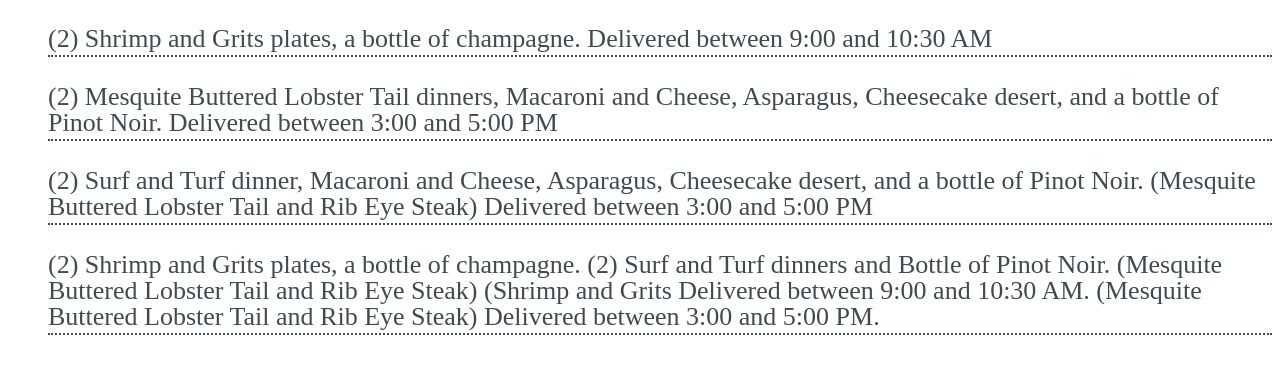
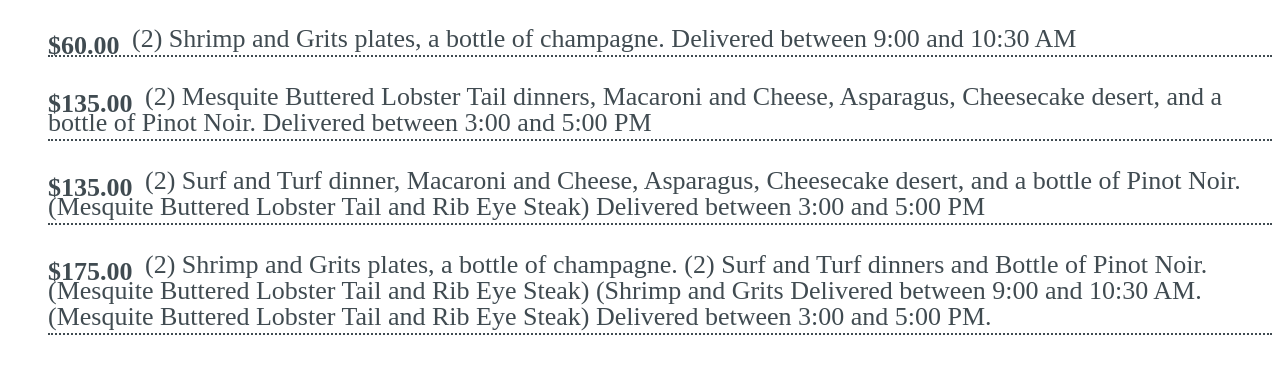
Before and after one commit to wcwmad1/fundraiser, a plain HTML site: page index.html in a window 1280 px wide. Shown: the part 130-504 px from the top of the page. Drawn offline with Linux system fonts and the light colour scheme; a script that the page names is missing.

Commit message:
added price

```diff
--- a/index.html
+++ b/index.html
@@ -100,14 +100,14 @@ initPayPalButton();
   </script>
   <h1 style="text-align: center;">Menu Options (Select option at top of the page)</h1>
   <ul>
-    <li><span>(2) Shrimp and Grits plates, a bottle of champagne. Delivered between 9:00 and 10:30 AM </span><span>$60.00</span></li>
-    <li><span>(2) Mesquite Buttered Lobster Tail dinners, Macaroni and Cheese, Asparagus,  Cheesecake desert, and a  bottle of Pinot Noir.  Delivered between 3:00 and 5:00 PM
+    <li><span><span style="font-weight: bold;">$60.00</span>  (2) Shrimp and Grits plates, a bottle of champagne. Delivered between 9:00 and 10:30 AM </span><span>$60.00</span></li>
+    <li><span><span style="font-weight: bold;">$135.00</span>  (2) Mesquite Buttered Lobster Tail dinners, Macaroni and Cheese, Asparagus,  Cheesecake desert, and a  bottle of Pinot Noir.  Delivered between 3:00 and 5:00 PM
     </span><span>$135.00</span></li>
-    <li><span>(2) Surf and Turf dinner, Macaroni and Cheese, Asparagus, Cheesecake desert, and a bottle of Pinot Noir.  (Mesquite Buttered Lobster Tail and Rib Eye Steak)
+    <li><span><span style="font-weight: bold;">$135.00</span>  (2) Surf and Turf dinner, Macaroni and Cheese, Asparagus, Cheesecake desert, and a bottle of Pinot Noir.  (Mesquite Buttered Lobster Tail and Rib Eye Steak)
       Delivered between 3:00 and 5:00 PM</span><span>$135</span></li>
-    <li><span>(2) Shrimp and Grits plates, a bottle of champagne. (2) Surf and Turf dinners and Bottle of Pinot Noir.  (Mesquite Buttered Lobster Tail and Rib Eye Steak)
+    <li><span><span style="font-weight: bold;">$175.00</span> (2) Shrimp and Grits plates, a bottle of champagne. (2) Surf and Turf dinners and Bottle of Pinot Noir.  (Mesquite Buttered Lobster Tail and Rib Eye Steak)
       (Shrimp and Grits Delivered between 9:00 and 10:30 AM.   (Mesquite Buttered Lobster Tail and Rib Eye Steak) Delivered between 3:00 and 5:00 PM.
-     </span><span>$175.00</span></li>
+     </span><span></span></li>
 </ul>
     <style>
       ul {
```
